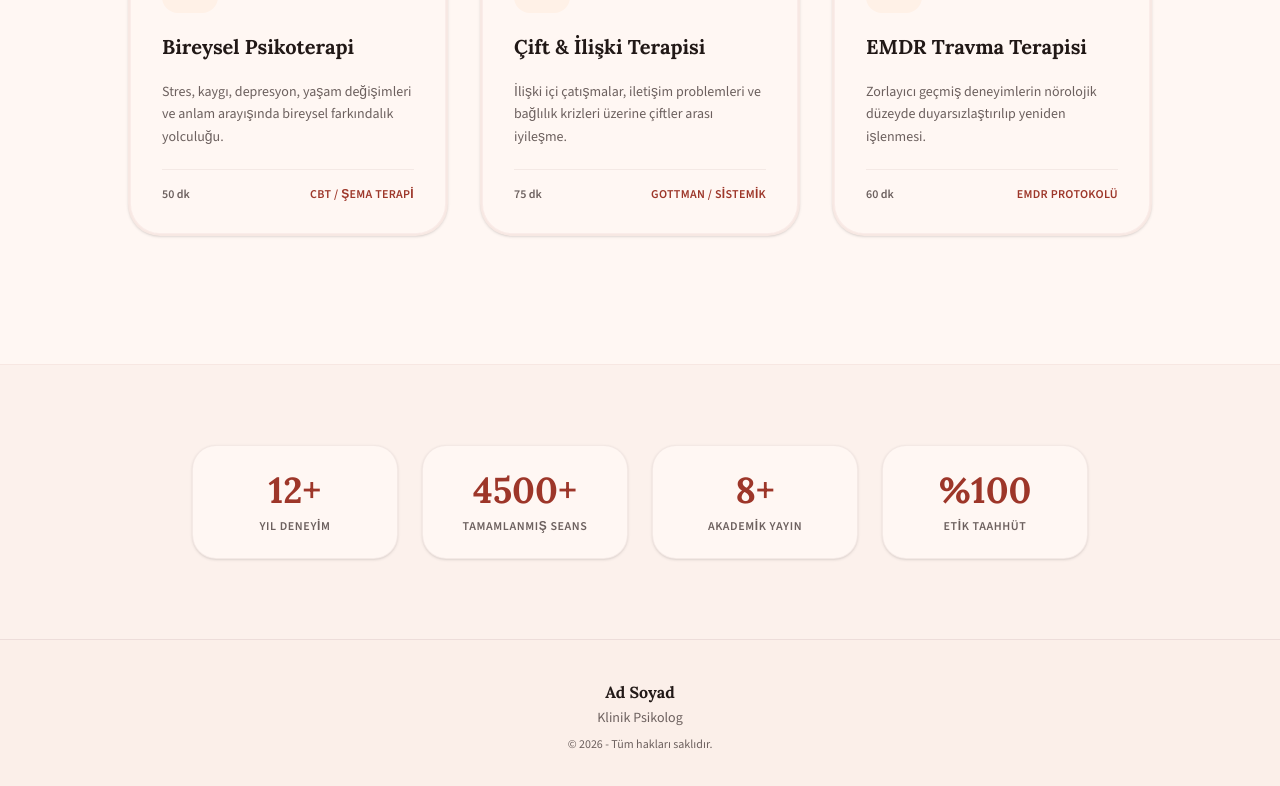
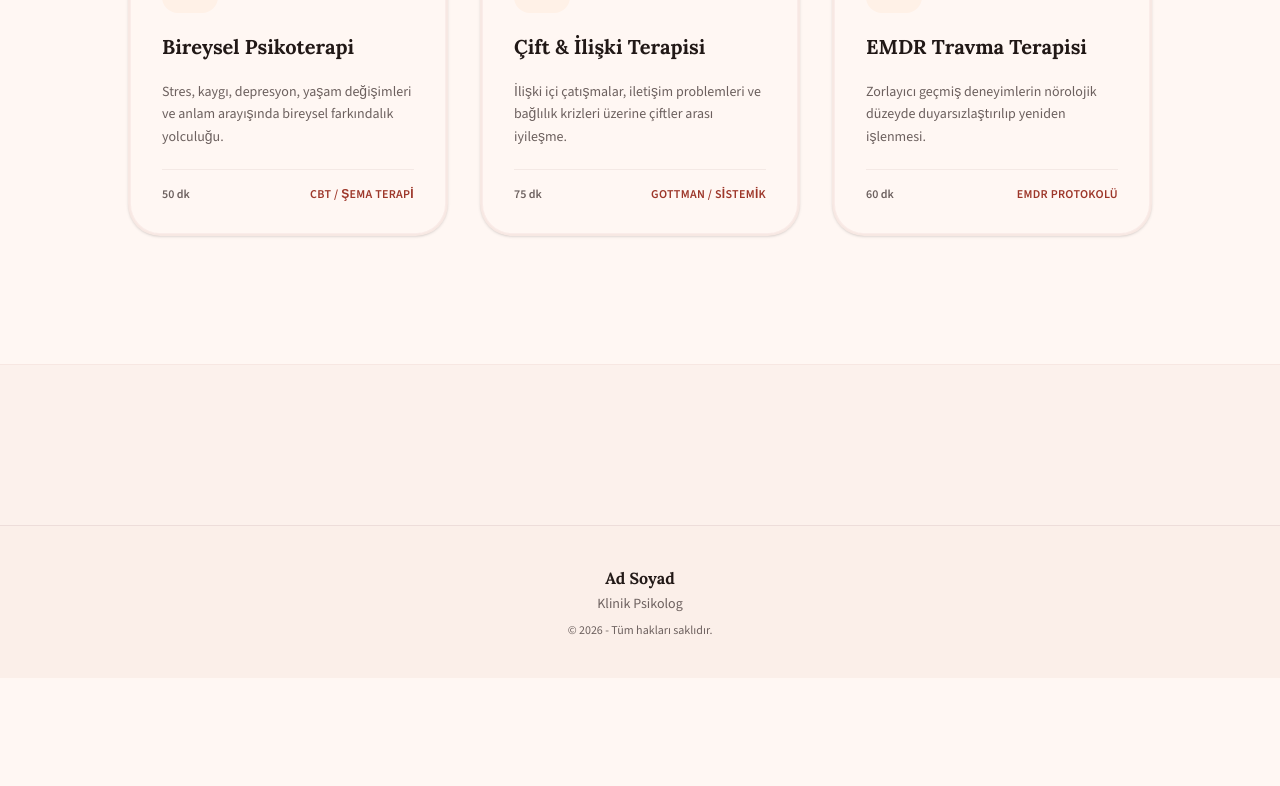
Before and after one commit to signtraceapp-ctrl/psychofolio-template-warm, a Next.js app: page / in a window 1280 px wide. Shown: the part 1391-2177 px from the top of the page. After the commit the page ends 2069 px from the top, so only its background shows below. Built offline with nearby package versions, Linux system fonts and the light colour scheme.

Commit message:
fix: hardcoded metrics kaldirildi, c.metrics kullaniliyor

```diff
--- a/app/home-client.tsx
+++ b/app/home-client.tsx
@@ -12,13 +12,6 @@ import {
   Star,
 } from "lucide-react";
 import type { SiteContent } from "@/lib/content";
-
-const metrics = [
-  { val: "12+", label: "Yıl Deneyim" },
-  { val: "4500+", label: "Tamamlanmış Seans" },
-  { val: "8+", label: "Akademik Yayın" },
-  { val: "%100", label: "Etik Taahhüt" },
-];
 
 const serviceIcons = [Brain, Users, Leaf, Heart];
 
@@ -185,7 +178,7 @@ export function HomeClient({ content: c }: { content: SiteContent }) {
       <section className="py-20 bg-bg-secondary/40 border-t border-primary/5">
         <div className="mx-auto max-w-7xl px-4 sm:px-6 lg:px-8">
           <div className="grid grid-cols-2 md:grid-cols-4 gap-6 max-w-4xl mx-auto">
-            {metrics.map((m, i) => (
+            {(c.metrics ?? []).map((m, i) => (
               <motion.div
                 key={i}
                 whileHover={{ scale: 1.02 }}
```
